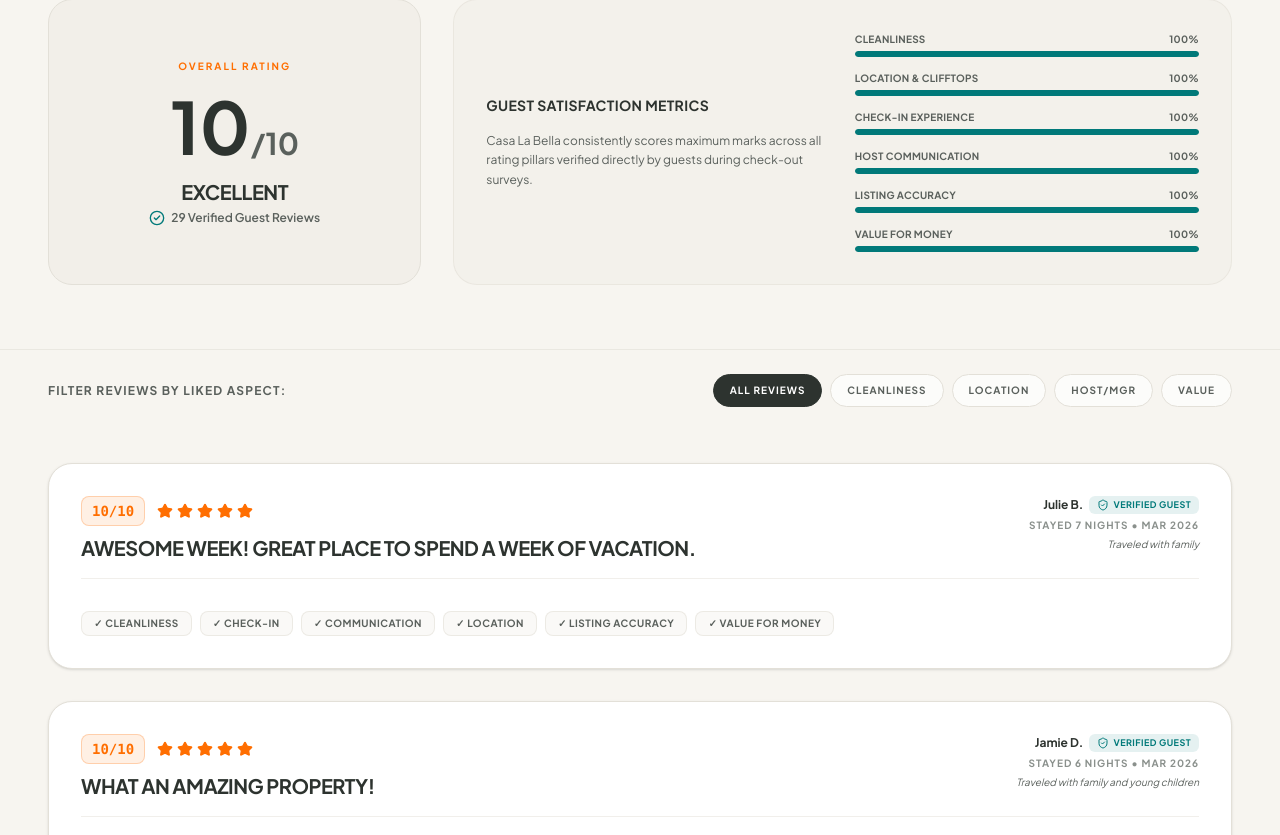
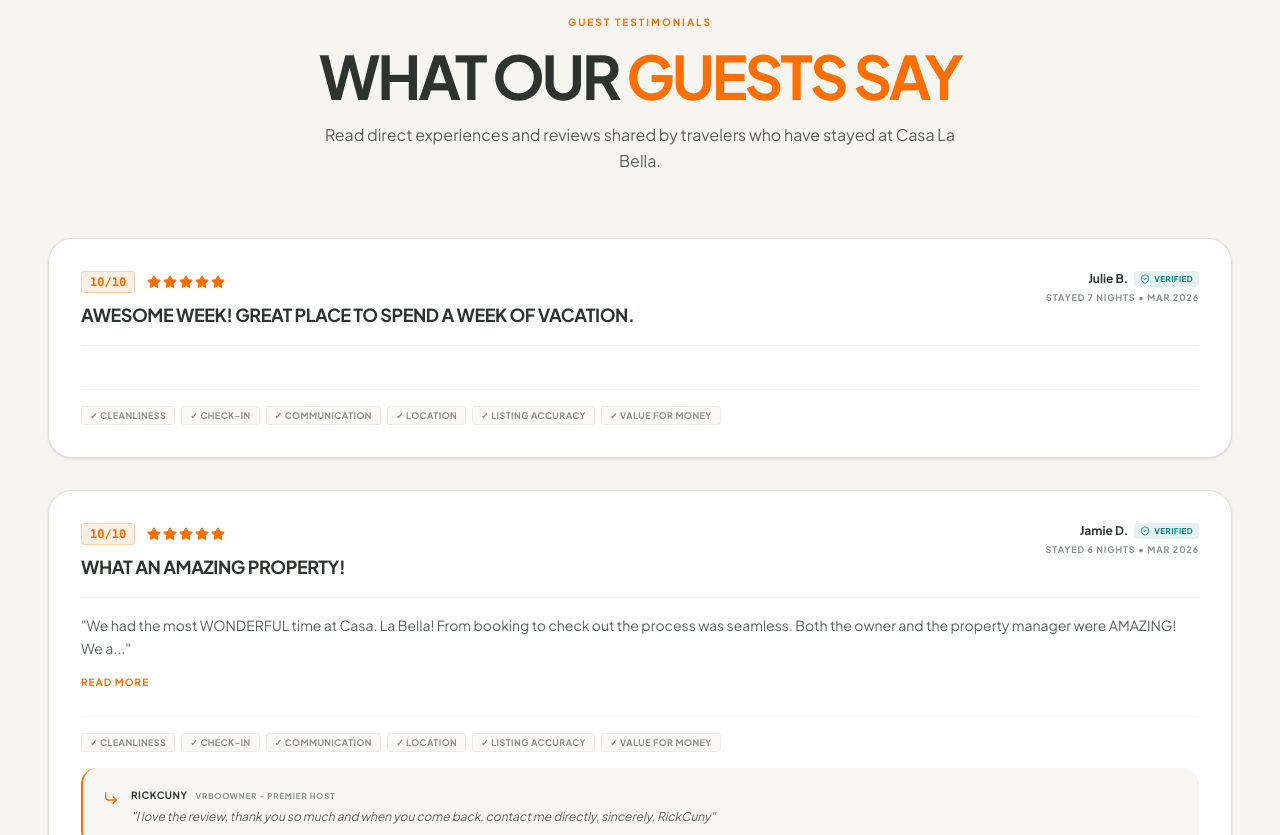
Before and after one commit to deepakbareth/casalabella-v3, a React (Vite) app: page /casalabella-v3/reviews in a window 1280 px wide. Shown: the part 625-1460 px from the top of the page. Built offline with nearby package versions, Linux system fonts and the light colour scheme; a web font is replaced by a local one.

Commit message:
reviews page update desing

```diff
--- a/src/pages/reviews.jsx
+++ b/src/pages/reviews.jsx
@@ -2,239 +2,166 @@ import React, { useState } from 'react';
 import PageBanner from '../components/PageBanner';
 import bannerImg from '../assets/testimonials.jpg';
 import { reviewsData } from '../data/reviews';
-import { Star, ShieldCheck, CheckCircle2, MessageSquare, CornerDownRight, ArrowRight } from 'lucide-react';
+import { Star, ShieldCheck, CornerDownRight } from 'lucide-react';
 
 export default function ReviewsPage() {
   const [visibleCount, setVisibleCount] = useState(6);
-  const [selectedAspect, setSelectedAspect] = useState('all');
-
-  // Total reviews count
-  const totalReviews = reviewsData.length;
-
-  // Filter reviews by selected aspect
-  const filteredReviews = selectedAspect === 'all'
-    ? reviewsData
-    : reviewsData.filter(rev => rev.liked.includes(selectedAspect));
+  const [expandedReviews, setExpandedReviews] = useState({});
 
   const loadMore = () => {
-    setVisibleCount(prev => Math.min(prev + 6, filteredReviews.length));
+    setVisibleCount(prev => Math.min(prev + 6, reviewsData.length));
   };
 
-  const handleAspectChange = (aspect) => {
-    setSelectedAspect(aspect);
-    setVisibleCount(6); // Reset pagination count
+  const toggleExpand = (idx) => {
+    setExpandedReviews(prev => ({ ...prev, [idx]: !prev[idx] }));
   };
 
   // Helper to render rating stars
   const renderStars = () => {
     return (
-      <div className="flex items-center gap-1 text-[#ff6e00]">
+      <div className="flex items-center gap-0.5 text-[#ff6e00]">
         {[...Array(5)].map((_, i) => (
-          <Star key={i} className="w-4 h-4 fill-current" />
+          <Star key={i} className="w-3.5 h-3.5 fill-current" />
         ))}
       </div>
     );
   };
 
   return (
-    <div className="min-h-screen bg-[#F7F5F0] text-[#2D332F] antialiased overflow-x-hidden pb-20">
+    <div className="min-h-screen bg-[#F7F5F0] text-[#2D332F] antialiased overflow-x-hidden pb-24">
       <main>
-        {/* Dynamic header banner */}
+        {/* Banner with background image */}
         <PageBanner title="Reviews" bgImage={bannerImg} />
 
-        {/* SECTION 1: RATING DASHBOARD */}
-        <section className="py-16 max-w-7xl mx-auto px-6 sm:px-12 relative z-10">
-          <div className="grid grid-cols-1 lg:grid-cols-12 gap-8 items-stretch">
+        {/* Section Header */}
+        <section className="pt-20 pb-8 max-w-7xl mx-auto px-6 sm:px-12 text-center space-y-4">
+          <span className="text-[10px] font-extrabold uppercase tracking-[0.2em] text-[#ff6e00] block">
+            Guest Testimonials
+          </span>
+          <h2 className="font-sans text-4xl sm:text-5xl lg:text-6xl font-black uppercase tracking-tighter text-[#2D332F] leading-none">
+            What Our <span className="text-[#ff6e00]">Guests Say</span>
+          </h2>
+          <p className="font-sans text-base text-[#5A605C] leading-relaxed max-w-2xl mx-auto">
+            Read direct experiences and reviews shared by travelers who have stayed at Casa La Bella.
+          </p>
+        </section>
 
-            {/* Left Score Box */}
-            <div className="lg:col-span-4 p-8 bg-[#E3E0D8]/30 border border-[#E3E0D8] rounded-3xl flex flex-col justify-center items-center text-center space-y-4">
-              <span className="text-[10px] font-extrabold uppercase tracking-[0.2em] text-[#ff6e00]">
-                Overall Rating
+        {/* Reviews Grid (Same width and grid structures as Bedrooms/Bathrooms about pages) */}
+        <section className="py-8 max-w-7xl mx-auto px-6 sm:px-12 relative z-10 space-y-12">
+          <div className="grid grid-cols-1 lg:grid-cols-1 gap-8 items-start">
+            {reviewsData.slice(0, visibleCount).map((rev, idx) => {
+              const hasLongText = rev.body.length > 160;
+              const isExpanded = expandedReviews[idx];
+              const displayText = hasLongText && !isExpanded
+                ? `${rev.body.slice(0, 160)}...`
+                : rev.body;
+
+              return (
+                <div
+                  key={idx}
+                  className="p-8 bg-white border border-[#E3E0D8] rounded-3xl shadow-sm space-y-6 hover:shadow-md transition-all duration-300 flex flex-col justify-between min-h-[220px]"
+                >
+                  <div className="space-y-4">
+                    {/* Header Metadata */}
+                    <div className="flex flex-col sm:flex-row justify-between sm:items-start gap-4 pb-4 border-b border-[#E3E0D8]/50">
+                      <div className="space-y-2">
+                        <div className="flex items-center gap-3">
+                          <span className="font-mono text-xs font-bold text-[#ff6e00] bg-[#FFF0E4] px-2 py-0.5 rounded border border-[#ff6e00]/25">
+                            {rev.rating}
                           </span>
-              <div className="space-y-1">
-                <span className="font-sans text-7xl font-black text-[#2D332F]">10</span>
-                <span className="font-sans text-3xl font-bold text-[#5A605C]">/10</span>
+                          {renderStars()}
                         </div>
-              <div className="space-y-1">
-                <p className="font-sans font-black text-xl uppercase tracking-tight text-[#2D332F]">Excellent</p>
-                <p className="text-xs text-[#5A605C] flex items-center gap-1.5 justify-center font-semibold">
-                  <CheckCircle2 className="w-4 h-4 text-[#007979]" /> {totalReviews} Verified Guest Reviews
+                        <h3 className="font-sans font-black text-base sm:text-lg uppercase text-[#2D332F] tracking-tight">
+                          {rev.headline}
+                        </h3>
+                      </div>
+
+                      {/* Author Stay details */}
+                      <div className="text-left sm:text-right flex-shrink-0">
+                        <div className="flex items-center sm:justify-end gap-1.5">
+                          <span className="text-xs font-bold text-[#2D332F]">{rev.author}</span>
+                          {rev.verified && (
+                            <span className="inline-flex items-center gap-1 px-1.5 py-0.5 bg-[#007979]/10 text-[#007979] text-[8px] uppercase tracking-wider font-extrabold rounded">
+                              <ShieldCheck className="w-2.5 h-2.5" /> Verified
+                            </span>
+                          )}
+                        </div>
+                        <p className="text-[9px] uppercase tracking-widest text-[#8A908C] font-extrabold mt-1">
+                          {rev.stayDuration} • {rev.stayDate}
                         </p>
                       </div>
                     </div>
 
-            {/* Right Rating Details */}
-            <div className="lg:col-span-8 p-8 bg-[#E3E0D8]/20 border border-[#E3E0D8]/60 rounded-3xl grid grid-cols-1 md:grid-cols-2 gap-6 items-center">
-              <div className="space-y-4">
-                <h3 className="font-sans font-black text-sm uppercase text-[#2D332F] tracking-wide">
-                  Guest Satisfaction Metrics
-                </h3>
-                <p className="text-xs text-[#5A605C] leading-relaxed">
-                  Casa La Bella consistently scores maximum marks across all rating pillars verified directly by guests during check-out surveys.
+                    {/* Review Content */}
+                    {rev.body && (
+                      <div className="space-y-2">
+                        <p className="font-sans text-sm text-[#5A605C] leading-relaxed">
+                          "{displayText}"
                         </p>
+                        {hasLongText && (
+                          <button
+                            onClick={() => toggleExpand(idx)}
+                            className="text-[10px] font-extrabold uppercase tracking-widest text-[#ff6e00] hover:text-[#007979] transition-colors cursor-pointer mt-1"
+                          >
+                            {isExpanded ? 'Show Less' : 'Read More'}
+                          </button>
+                        )}
+                      </div>
+                    )}
                   </div>
 
-              {/* Progress bars */}
-              <div className="space-y-3.5">
-                {[
-                  { name: "Cleanliness", val: "100%" },
-                  { name: "Location & Clifftops", val: "100%" },
-                  { name: "Check-in Experience", val: "100%" },
-                  { name: "Host Communication", val: "100%" },
-                  { name: "Listing Accuracy", val: "100%" },
-                  { name: "Value for Money", val: "100%" }
-                ].map((metric, idx) => (
-                  <div key={idx} className="space-y-1">
-                    <div className="flex justify-between items-center text-[10px] font-extrabold uppercase tracking-wide text-[#5A605C]">
-                      <span>{metric.name}</span>
-                      <span>{metric.val}</span>
-                    </div>
-                    <div className="h-1.5 w-full bg-[#E3E0D8] rounded-full overflow-hidden">
-                      <div className="h-full bg-[#007979] rounded-full" style={{ width: metric.val }} />
-                    </div>
-                  </div>
-                ))}
-              </div>
-            </div>
-
-          </div>
-        </section>
-
-        {/* SECTION 2: FILTER PILLS */}
-        <section className="py-6 max-w-7xl mx-auto px-6 sm:px-12 relative z-10 border-t border-[#E3E0D8]/60">
-          <div className="flex flex-col sm:flex-row sm:items-center justify-between gap-4">
-            <span className="font-sans text-xs font-extrabold uppercase tracking-widest text-[#5A605C]">
-              Filter reviews by liked aspect:
-            </span>
-            <div className="flex flex-wrap gap-2">
-              {[
-                { id: 'all', label: 'All Reviews' },
-                { id: 'cleanliness', label: 'Cleanliness' },
-                { id: 'location', label: 'Location' },
-                { id: 'communication', label: 'Host/Mgr' },
-                { id: 'value for money', label: 'Value' }
-              ].map(pill => (
-                <button
-                  key={pill.id}
-                  onClick={() => handleAspectChange(pill.id)}
-                  className={`px-4 py-2 rounded-full font-sans text-[10px] uppercase tracking-widest font-extrabold border transition-all duration-300 cursor-pointer ${selectedAspect === pill.id
-                    ? 'bg-[#2D332F] text-white border-[#2D332F]'
-                    : 'bg-white/70 hover:bg-[#E3E0D8]/45 text-[#5A605C] border-[#E3E0D8]'
-                    }`}
-                >
-                  {pill.label}
-                </button>
-              ))}
-            </div>
-          </div>
-        </section>
-
-        {/* SECTION 3: REVIEWS LIST */}
-        <section className="py-8 max-w-7xl mx-auto px-6 sm:px-12 relative z-10 space-y-8">
-          <div className="grid grid-cols-1 gap-8">
-            {filteredReviews.slice(0, visibleCount).map((rev, idx) => (
-              <div
-                key={idx}
-                className="p-8 bg-white border border-[#E3E0D8] rounded-3xl shadow-sm space-y-6 hover:shadow-md transition-all duration-300"
-              >
-                {/* Header Metadata */}
-                <div className="flex flex-col md:flex-row justify-between gap-4 pb-4 border-b border-[#E3E0D8]/50">
-                  <div className="space-y-2">
-                    <div className="flex items-center gap-3">
-                      <span className="font-mono text-sm font-bold text-[#ff6e00] bg-[#FFF0E4] px-2.5 py-1 rounded-lg border border-[#ff6e00]/25">
-                        {rev.rating}
-                      </span>
-                      {renderStars()}
-                    </div>
-                    <h3 className="font-sans font-black text-lg sm:text-xl uppercase text-[#2D332F] tracking-tight">
-                      {rev.headline}
-                    </h3>
-                  </div>
-
-                  {/* Traveler info */}
-                  <div className="text-left md:text-right space-y-1">
-                    <div className="flex items-center md:justify-end gap-1.5">
-                      <span className="text-xs font-bold text-[#2D332F]">{rev.author}</span>
-                      {rev.verified && (
-                        <span className="inline-flex items-center gap-1 px-2 py-0.5 bg-[#007979]/10 text-[#007979] text-[9px] uppercase tracking-wider font-extrabold rounded-md">
-                          <ShieldCheck className="w-3 h-3" /> Verified Guest
-                        </span>
-                      )}
-                    </div>
-                    <p className="text-[10px] uppercase tracking-widest text-[#8A908C] font-extrabold">
-                      {rev.stayDuration} • {rev.stayDate}
-                    </p>
-                    {rev.travelerType && (
-                      <p className="text-[10px] text-[#5A605C] italic">{rev.travelerType}</p>
-                    )}
-                  </div>
-                </div>
-
-                {/* Review Body */}
-                {rev.body && (
-                  <p className="font-sans text-sm sm:text-base text-[#5A605C] leading-relaxed">
-                    "{rev.body}"
-                  </p>
-                )}
-
-                {/* Tags liked */}
-                <div className="flex flex-wrap gap-2 pt-2">
+                  {/* Footer tags & response */}
+                  <div className="space-y-4 pt-4 border-t border-[#E3E0D8]/30">
+                    {/* Tags */}
+                    <div className="flex flex-wrap gap-1.5">
                       {rev.liked.map((like, lIdx) => (
                         <span
                           key={lIdx}
-                      className="px-3 py-1 bg-[#E3E0D8]/20 border border-[#E3E0D8]/60 text-[#5A605C] text-[10px] uppercase tracking-wider font-extrabold rounded-lg"
+                          className="px-2 py-0.5 bg-[#E3E0D8]/20 border border-[#E3E0D8]/60 text-[#8A908C] text-[9px] uppercase tracking-wider font-extrabold rounded"
                         >
                           ✓ {like}
                         </span>
                       ))}
                     </div>
 
-                {/* Host Response */}
+                    {/* Owner Response */}
                     {rev.response && (
-                  <div className="p-6 bg-[#E3E0D8]/30 border-l-2 border-[#ff6e00] rounded-2xl space-y-3 flex items-start gap-4">
-                    <CornerDownRight className="w-5 h-5 text-[#ff6e00] shrink-0 mt-1" />
-                    <div className="space-y-1.5">
+                      <div className="p-5 bg-[#E3E0D8]/30 border-l-2 border-[#ff6e00] rounded-2xl space-y-2 flex items-start gap-3">
+                        <CornerDownRight className="w-4 h-4 text-[#ff6e00] shrink-0 mt-0.5" />
+                        <div className="space-y-1">
                           <div className="flex items-center gap-2">
-                        <span className="font-sans font-bold text-xs uppercase tracking-wider text-[#2D332F]">
+                            <span className="font-sans font-extrabold text-[10px] uppercase tracking-wider text-[#2D332F]">
                               {rev.response.author}
                             </span>
-                        <span className="text-[9px] font-extrabold uppercase tracking-widest text-[#8A908C]">
+                            <span className="text-[8px] font-extrabold uppercase tracking-widest text-[#8A908C]">
                               {rev.response.role}
                             </span>
                           </div>
-                      <p className="text-xs sm:text-sm text-[#5A605C] italic leading-relaxed">
+                          <p className="text-xs text-[#5A605C] italic leading-relaxed">
                             "{rev.response.text}"
                           </p>
                         </div>
                       </div>
                     )}
+                  </div>
 
                 </div>
-            ))}
+              );
+            })}
           </div>
 
           {/* Load More Trigger */}
-          {visibleCount < filteredReviews.length && (
+          {visibleCount < reviewsData.length && (
             <div className="text-center pt-8">
               <button
                 onClick={loadMore}
                 className="px-10 py-4 bg-[#2D332F] text-white font-sans text-xs uppercase tracking-widest font-extrabold rounded-full hover:bg-[#ff6e00] transition-all duration-300 shadow-md hover:shadow-lg cursor-pointer transform hover:-translate-y-0.5"
               >
-                Load More Reviews ({filteredReviews.length - visibleCount} remaining)
+                Load More ({reviewsData.length - visibleCount} remaining)
               </button>
             </div>
           )}
-
-          {/* Empty fallback */}
-          {filteredReviews.length === 0 && (
-            <div className="text-center py-20 bg-[#E3E0D8]/20 border border-dashed border-[#E3E0D8] rounded-3xl">
-              <MessageSquare className="w-12 h-12 text-[#8A908C] mx-auto mb-4" />
-              <p className="font-sans text-base font-semibold text-[#5A605C]">No reviews found matching that criteria.</p>
-            </div>
-          )}
-
         </section>
-
       </main>
     </div>
   );
```
Lines whose indentation alone changed are shown as unchanged.
